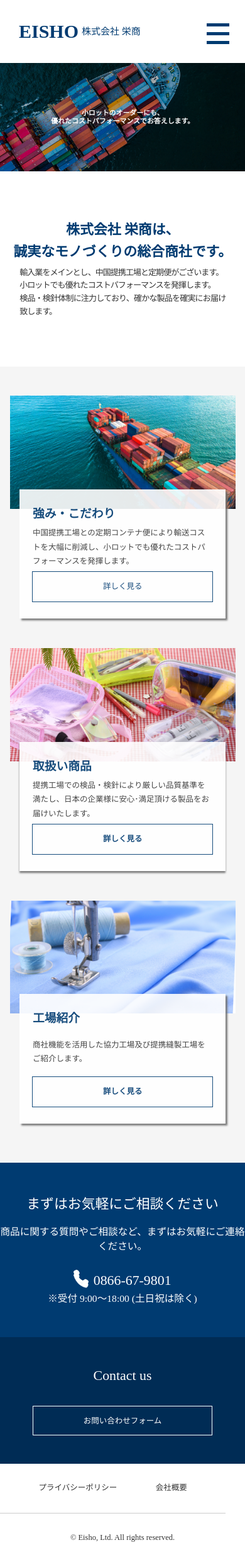
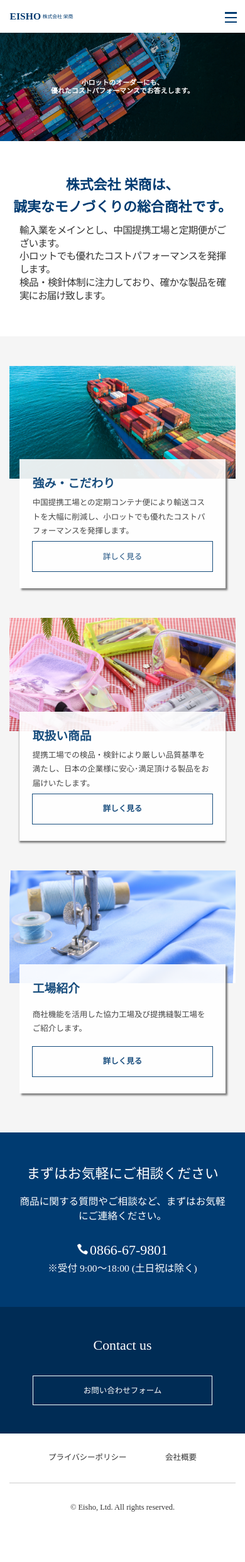
Before and after one commit to webdevron1019/webdevron1019.github.io, a PHP site: page / in a window 390 px wide. Shown: the whole page at 63% size. After the commit the page ends 2400 px from the top, so only its background shows below. Run offline with PHP 8.4, Linux system fonts and the light colour scheme; some libraries are stand-ins or nearby versions.

Commit message:
version 1.3
asdsad

```diff
--- a/assets/css/sass/_footer.scss
+++ b/assets/css/sass/_footer.scss
@@ -38,10 +38,17 @@
              color: white;
              margin-top: 57px;
              &:before{
-                content: url(img/phone_pc.png);
-                 width: 24px;
-                 height: 24px;
-                 margin-right:14px;
+                // content: url(img/phone_pc.png);
+                // width: 24px;
+                // height: 24px;
+                // margin-right:14px;
+                display: inline-block;
+                width: 24px;
+                height: 24px;
+                margin-right: 5px;
+                content: "";
+                background: url(img/phone_pc.png) no-repeat 0 0;
+                background-size: 100%;
              }
          }
          &__note{
@@ -112,6 +119,9 @@
     }
 
     @media screen and (max-width: 749px) {
+        #site-footer{
+            top:13.351vw;
+        }
         .contact{
             width: 100%;
             @include display-flex(column,null,center,center);
@@ -128,6 +138,7 @@
             &__text2{
                  font-size: 4.005vw;
                  line-height: 6.008vw;
+                 width: 84%;
              }
              &__phone{
                  font-size: 5.607vw;
@@ -135,13 +146,13 @@
                  margin-top: 6.542vw;
                  &:before{
                     // content: url(img/phone_sp.png);
-                    background-image: url(img/phone_sp.png);
-                    background-repeat: no-repeat;
-                    background-position: center;
-                    background-size: contain;
-                     width: 4.473vw;
-                     height: 4.473vw;
-                     margin-right:1.869vw;
+                    display: inline-block;
+                    width: 4.473vw;
+                    height: 4.473vw;
+                    margin-right: 0.668vw;
+                    content: "";
+                    background: url(img/phone_sp.png) no-repeat 0 0;
+                    background-size: 100%;
                  }
              }
              &__note{
@@ -167,6 +178,7 @@
          .site-footer__links{
             width: 92.123vw;
             height: 20.027vw;
+            margin:auto;
             border-bottom: solid $border-light 1px;
             @include display-flex(row,null,space-evenly,center);
             & a{
--- a/assets/css/sass/_header.scss
+++ b/assets/css/sass/_header.scss
@@ -8,7 +8,10 @@
     align-items: $align;
 }
 @mixin header {
-
+    .site-main{
+        position: relative;
+        top:100px;
+    }
     .site-header{
         background-color: rgba(255, 255, 255, 0.8);
         position: fixed;
@@ -153,22 +156,24 @@
           // }
 
 
-
+        .site-main{
+            top:13.351vw;
+        }
 
         #nav-toggle {
             position: fixed;
-            top: 25px;
-            right: 25px;
-            height: 32px;
+            top: 3.338vw;
+            right: 3.338vw;
+            height: 4.272vw;
             cursor: pointer;
 
           > div {
             position: relative;
-            width: 36px;
+            width: 4.806vw;
           }
           span {
             width: 100%;
-            height: 5px;
+            height: 0.668vw;
             left: 0;
             display: block;
             background: $primary-blue-light;
@@ -176,21 +181,21 @@
             transition: transform .6s ease-in-out, top .5s ease;
 
             &:nth-child(1) {
-              top: 12px;
+              top: 1.602vw;
             }
             &:nth-child(2) {
-              top: 26px;
+              top: 3.471vw;
             }
             &:nth-child(3) {
-              top: 40px;
+              top: 5.340vw;
             }
           }
 
           &:hover span:nth-child(1) {
-            top: 16px;
+            top: 2.136vw;
           }
           &:hover span:nth-child(3) {
-            top: 35px;
+            top: 4.673vw;
           }
 
         }
@@ -200,16 +205,16 @@
             background: $primary-blue-light;;
 
             &:nth-child(1) {
-              top: 15px;
+              top: 2.003vw;
               transform: rotate(45deg);
             }
             &:nth-child(2) {
-              top: 15px;
+              top: 2.003vw;
               width: 0;
               left: 50%;
             }
             &:nth-child(3) {
-              top: 15px;
+              top: 2.003vw;
               transform: rotate(-45deg);
             }
           }
@@ -224,9 +229,9 @@
 
         #gloval-nav {
             background: #fff;
-            height: 729px;
+            height: 97.330vw;
             position: fixed;
-            top: 100px;
+            top: 13.351vw;
             left: 0;
             right: 0;
             bottom: 0;
@@ -241,7 +246,7 @@
         #gloval-nav {
           a {
             text-decoration: none;
-            padding: 10px 0;
+            padding: 1.335vw 0;
             transition: color .6s ease;
           }
 
@@ -250,7 +255,7 @@
 
             li {
               opacity: 0;
-              transform: translateX(200px);
+              transform: translateX(26.702vw);
               transition:  transform .6s ease, opacity .2s ease;
 
               &:nth-child(1) {
@@ -292,16 +297,26 @@
           }
         }
         .site-header{
-            height: 100px;
+            height: 13.351vw;
             align-items: center;
             margin: auto;
             &__sub-nav{
               width: 100%;
             }
+            &__logo{
+              font-size:4.005vw;
+              & span{
+                font-size: 2.003vw;
+                font-weight: normal;
+                margin-left: 0.668vw;
+                vertical-align: 0.668vw;
+              }
+            }
             &__wrapper{
-                height: 100px;
+                height: 13.351vw;
+                width: 100%;
                 align-items: center;
-                margin-left: 30px;
+                margin-left: 4.005vw;
                }
              &__nav{
 
@@ -311,21 +326,21 @@
                  &-item{
                       display: flex;
                       align-items: center;
-                      height: 120px;
+                      height: 16.021vw;
                      & a{
                          font-family:Hiragino Kaku Gothic Std;
-                         font-size: 30px;
+                         font-size: 4.005vw;
                          color:$primary-blue-light;
-                         margin-left: 60px;
+                         margin-left: 8.011vw;
                      }
                      &:nth-child(5){
                          @include display-flex(row,NULL,center,center);
-                         height: 240px;
+                         height: 32.043vw;
                          & a{
                             background-color:$primary-blue-dark;
                             color: white;
-                            width: 630px;
-                            height: 120px;
+                            width: 84.112vw;
+                            height: 16.021vw;
                             display: flex;
                             align-items: center;
                             justify-content: center;
--- a/assets/css/sass/_shared.scss
+++ b/assets/css/sass/_shared.scss
@@ -19,7 +19,3 @@
     line-height: $line-height;
     color: $color;
 }
-.site-main{
-    position: relative;
-    top:100px;
-}
--- a/assets/css/sass/_top.scss
+++ b/assets/css/sass/_top.scss
@@ -15,7 +15,9 @@
 
 
 @media screen and (min-width: 750px) {
-
+body,html{
+    min-width: 1340px;
+}
 
     .banner {
         width: 100%;
@@ -76,6 +78,7 @@
         margin: auto;
         margin-top: 90px;
         position: relative;
+        min-width: 1340px;
 
 
     }
@@ -256,7 +259,7 @@
         background-size: cover;
         @include display-flex(column, null, center, center);
         position: relative;
-        width: 100.134vw;
+        // width: 100.134vw;
         height: 44.192vw;
 
         &__title {
@@ -279,7 +282,7 @@
             background-color: #ffffff;
             text-align: center;
             @include display-flex(column, null, center, center);
-            width: 100.134vw;
+            // width: 100.134vw;
             height: 79.306vw;
         }
 
@@ -294,23 +297,23 @@
         }
 
         &__list {
-            margin-top: 1.45vw;
+            margin-top: 2.45vw;
             width: 84.112vw;
         }
 
         &__items {
-            @include custom-font(3.35vw, normal, 5.340vw, #333333);
+            @include custom-font(4.005vw, normal, 5.340vw, #333333);
             text-align: justify;
             letter-spacing: -1px;
-            font-family: $hiragino;
+            font-family: $hiraginopron;
         }
     }
 
     .services-wrapper {
         margin: auto;
         position: relative;
-        min-width: 100.134vw;
-        width: 100.134vw;
+        // min-width: 100.134vw;
+        // width: 100.134vw;
         margin-top: 12.016vw;
     }
 
--- a/assets/css/sass/_variables.scss
+++ b/assets/css/sass/_variables.scss
@@ -6,6 +6,7 @@ $border-light: #CCCCCC;
 $border-dark: #999999;
 $accent-color: #F5F5F5;
 $hiragino: Hiragino Kaku Gothic Std;
+$hiraginopron: Hiragino Kaku Gothic Pron;
 
 // external fonts
 
--- a/assets/css/style.css
+++ b/assets/css/style.css
@@ -367,7 +371,6 @@ select {
     justify-content: center;
     align-items: center;
     position: relative;
-    width: 100.134vw;
     height: 44.192vw; }
     .banner__title {
       font-size: 2.804vw;
@@ -389,7 +392,6 @@ select {
       flex-direction: column;
       justify-content: center;
       align-items: center;
-      width: 100.134vw;
       height: 79.306vw; }
     .top-intro__title {
       font-size: 5.607vw;
@@ -400,22 +402,20 @@ select {
       .top-intro__title br {
         display: block; }
     .top-intro__list {
-      margin-top: 1.45vw;
+      margin-top: 2.45vw;
       width: 84.112vw; }
     .top-intro__items {
-      font-size: 3.35vw;
+      font-size: 4.005vw;
       font-weight: normal;
       line-height: 5.34vw;
       color: #333333;
       text-align: justify;
       letter-spacing: -1px;
-      font-family: Hiragino Kaku Gothic Std; }
+      font-family: Hiragino Kaku Gothic Pron; }
 
   .services-wrapper {
     margin: auto;
     position: relative;
-    min-width: 100.134vw;
-    width: 100.134vw;
     margin-top: 12.016vw; }
 
   .commitment {
@@ -595,6 +595,10 @@ select {
       border: 0.134vw solid #003B71;
       margin: 0 auto 6.676vw auto;
       font-family: Hiragino Kaku Gothic Std; } }
+.site-main {
+  position: relative;
+  top: 100px; }
+
 .site-header {
   background-color: rgba(255, 255, 255, 0.8);
   position: fixed;
@@ -651,45 +655,48 @@ select {
   .site-header__nav-btn {
     display: none; } }
 @media only screen and (max-width: 749px) {
+  .site-main {
+    top: 13.351vw; }
+
   #nav-toggle {
     position: fixed;
-    top: 25px;
-    right: 25px;
-    height: 32px;
+    top: 3.338vw;
+    right: 3.338vw;
+    height: 4.272vw;
     cursor: pointer; }
     #nav-toggle > div {
       position: relative;
-      width: 36px; }
+      width: 4.806vw; }
     #nav-toggle span {
       width: 100%;
-      height: 5px;
+      height: 0.668vw;
       left: 0;
       display: block;
       background: #003B71;
       position: absolute;
       transition: transform .6s ease-in-out, top .5s ease; }
       #nav-toggle span:nth-child(1) {
-        top: 12px; }
+        top: 1.602vw; }
       #nav-toggle span:nth-child(2) {
-        top: 26px; }
+        top: 3.471vw; }
       #nav-toggle span:nth-child(3) {
-        top: 40px; }
+        top: 5.340vw; }
     #nav-toggle:hover span:nth-child(1) {
-      top: 16px; }
+      top: 2.136vw; }
     #nav-toggle:hover span:nth-child(3) {
-      top: 35px; }
+      top: 4.673vw; }
 
   .open #nav-toggle span {
     background: #003B71; }
     .open #nav-toggle span:nth-child(1) {
-      top: 15px;
+      top: 2.003vw;
       transform: rotate(45deg); }
     .open #nav-toggle span:nth-child(2) {
-      top: 15px;
+      top: 2.003vw;
       width: 0;
       left: 50%; }
     .open #nav-toggle span:nth-child(3) {
-      top: 15px;
+      top: 2.003vw;
       transform: rotate(-45deg); }
 
   #nav-toggle {
@@ -749,15 +756,23 @@ select {
       transition: transform 1s ease, opacity .9s ease; }
 
   .site-header {
-    height: 100px;
+    height: 13.351vw;
     align-items: center;
     margin: auto; }
     .site-header__sub-nav {
       width: 100%; }
+    .site-header__logo {
+      font-size: 4.005vw; }
+      .site-header__logo span {
+        font-size: 2.003vw;
+        font-weight: normal;
+        margin-left: 0.668vw;
+        vertical-align: 0.668vw; }
     .site-header__wrapper {
-      height: 100px;
+      height: 13.351vw;
+      width: 100%;
       align-items: center;
-      margin-left: 30px; }
+      margin-left: 4.005vw; }
     .site-header__nav-list {
       display: flex;
       flex-direction: column;
@@ -822,10 +837,13 @@ select {
     color: white;
     margin-top: 57px; }
     .contact-section1__phone:before {
-      content: url(img/phone_pc.png);
+      display: inline-block;
       width: 24px;
       height: 24px;
-      margin-right: 14px; }
+      margin-right: 5px;
+      content: "";
+      background: url(img/phone_pc.png) no-repeat 0 0;
+      background-size: 100%; }
   .contact-section1__note {
     font-family: Hiragino Kaku Gothic Std;
     font-size: 13px;
@@ -890,6 +908,9 @@ select {
       margin-right: 30px;
       color: #333333; } }
 @media screen and (max-width: 749px) {
+  #site-footer {
+    top: 13.351vw; }
+
   .contact {
     width: 100%;
     display: flex;
@@ -907,19 +928,20 @@ select {
       margin-bottom: 3.738vw; }
     .contact-section1__text2 {
       font-size: 4.005vw;
-      line-height: 6.008vw; }
+      line-height: 6.008vw;
+      width: 84%; }
     .contact-section1__phone {
       font-size: 5.607vw;
       line-height: 8.812vw;
       margin-top: 6.542vw; }
       .contact-section1__phone:before {
-        background-image: url(img/phone_sp.png);
-        background-repeat: no-repeat;
-        background-position: center;
-        background-size: contain;
+        display: inline-block;
         width: 4.473vw;
         height: 4.473vw;
-        margin-right: 1.869vw; }
+        margin-right: 0.668vw;
+        content: "";
+        background: url(img/phone_sp.png) no-repeat 0 0;
+        background-size: 100%; }
     .contact-section1__note {
       font-size: 4.005vw;
       line-height: 6.008vw; }
@@ -940,6 +962,7 @@ select {
   .site-footer__links {
     width: 92.123vw;
     height: 20.027vw;
+    margin: auto;
     border-bottom: solid #CCCCCC 1px;
     display: flex;
     flex-direction: row;
@@ -959,8 +982,5 @@ select {
     font-size: 3.204vw;
     line-height: 4.272vw;
     color: #333333; } }
-.site-main {
-  position: relative;
-  top: 100px; }
 
 /*# sourceMappingURL=style.css.map */
```
Also changed, not shown: other parts of assets/css/style.css (+15 -11 lines), assets/css/sass/style.css (+67 -46 lines), 2 other files.
